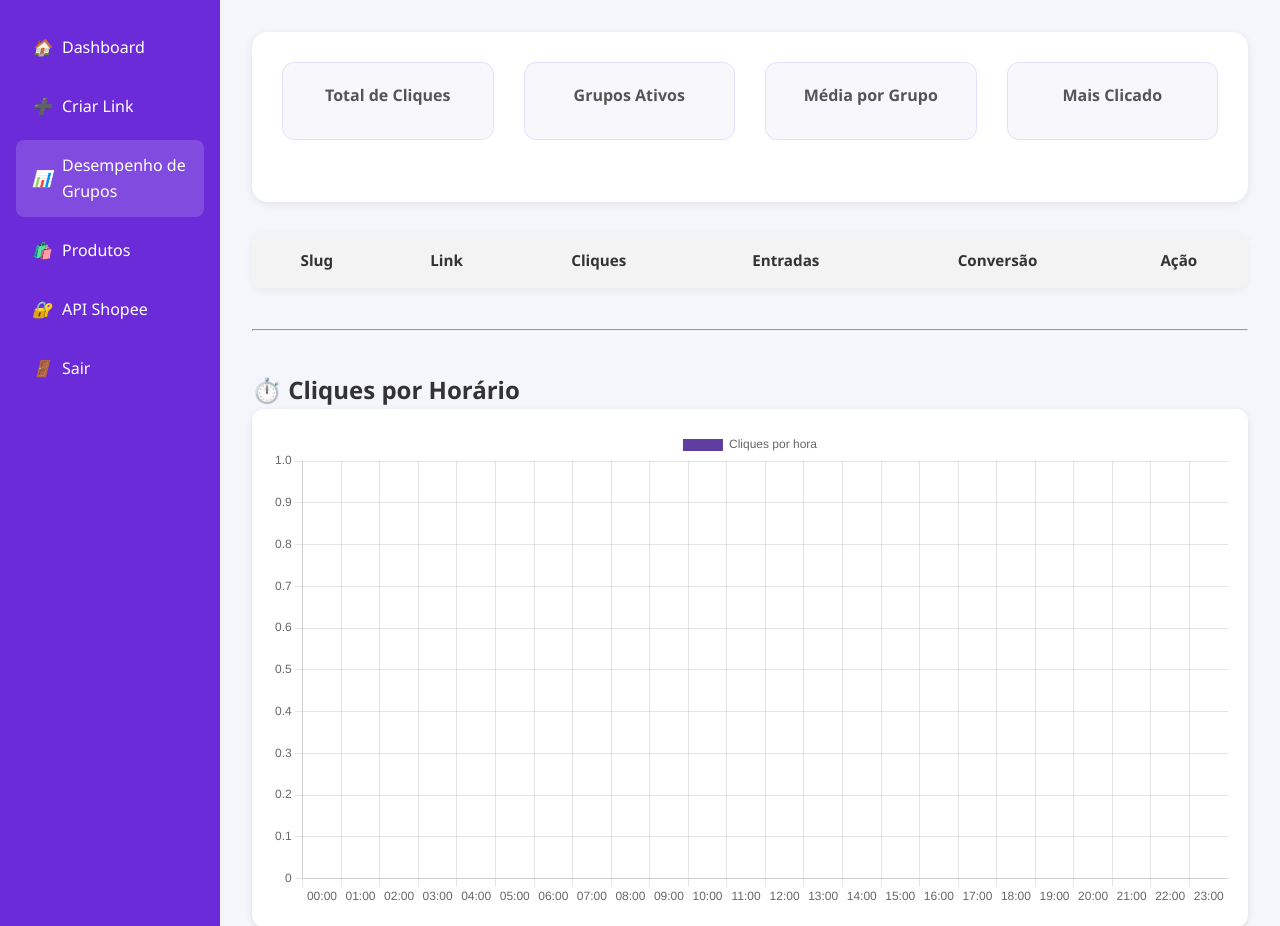
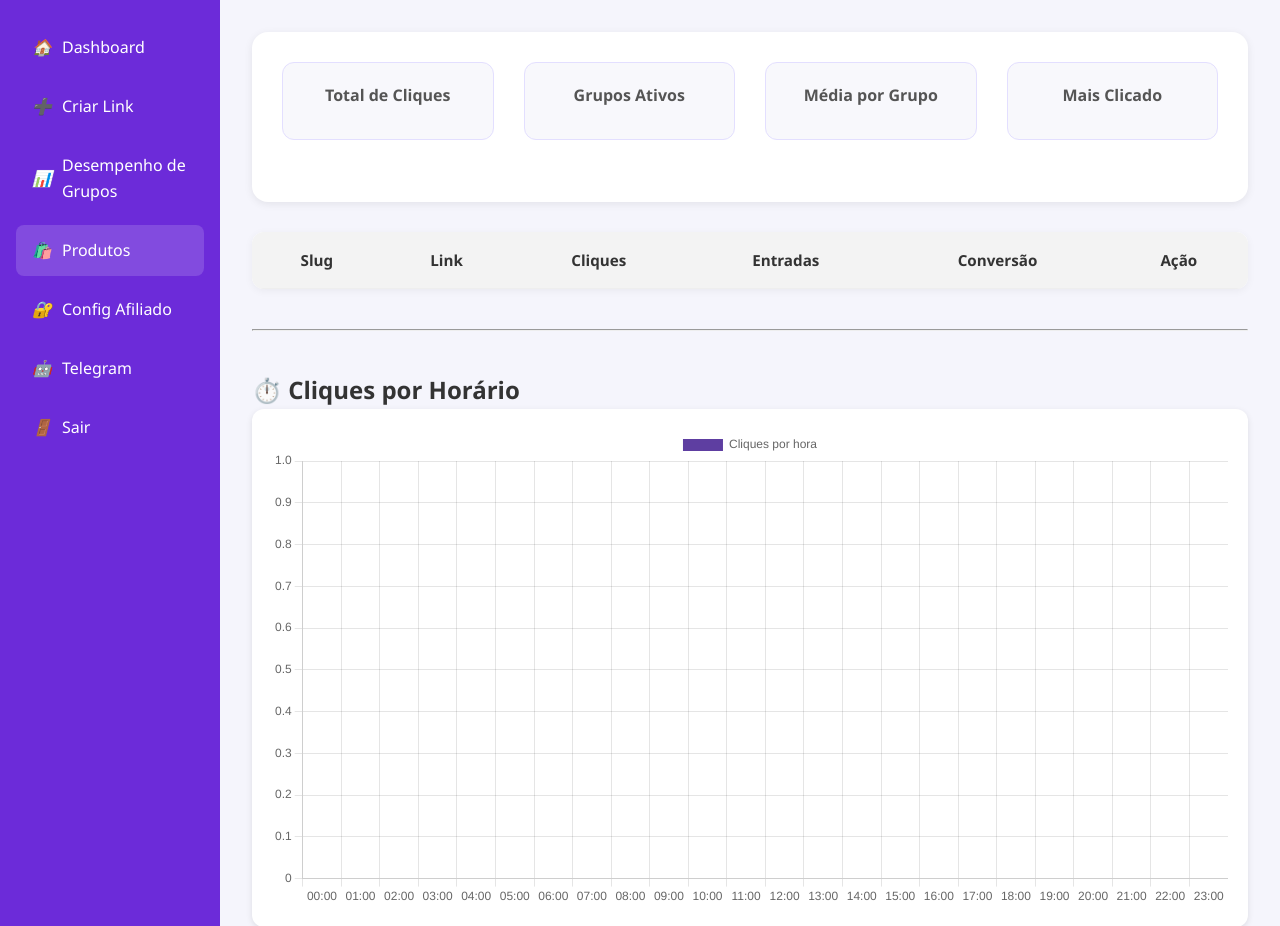
Before and after one commit to tor-28/clickdivulga, a Flask app: template templates/desempenho_de_grupos.html in a window 1280 px wide. Shown: the part 78-1004 px from the top of the page. Run offline with Flask 3, Linux system fonts and the light colour scheme; the template is opened without the code that fills it, so the values that code supplies are empty; parts of the project's set-up code (start-up, migrations or seed data) failed here and were passed over.

Commit message:
Update desempenho_de_grupos.html

```diff
--- a/templates/desempenho_de_grupos.html
+++ b/templates/desempenho_de_grupos.html
@@ -12,9 +12,10 @@
   <div class="menu">
     <a href="/painel"><i>🏠</i> Dashboard</a>
     <a href="/criar-link"><i>➕</i> Criar Link</a>
-      <a href="/grupos" class="active"><i>📊</i> Desempenho de Grupos</a>
-      <a href="/produtos"><i>🛍️</i> Produtos</a>
-      <a href="/minha-api"><i>🔐</i> API Shopee</a>
+    <a href="/grupos"><i>📊</i> Desempenho de Grupos</a>
+    <a href="/produtos" class="active"><i>🛍️</i> Produtos</a>
+    <a href="/minha-api"><i>🔐</i> Config Afiliado</a>
+    <a href="/config-bot"><i>🤖</i> Telegram</a>
     <a href="/logout"><i>🚪</i> Sair</a>
   </div>
 </div>
```
Lines whose indentation alone changed are shown as unchanged.
